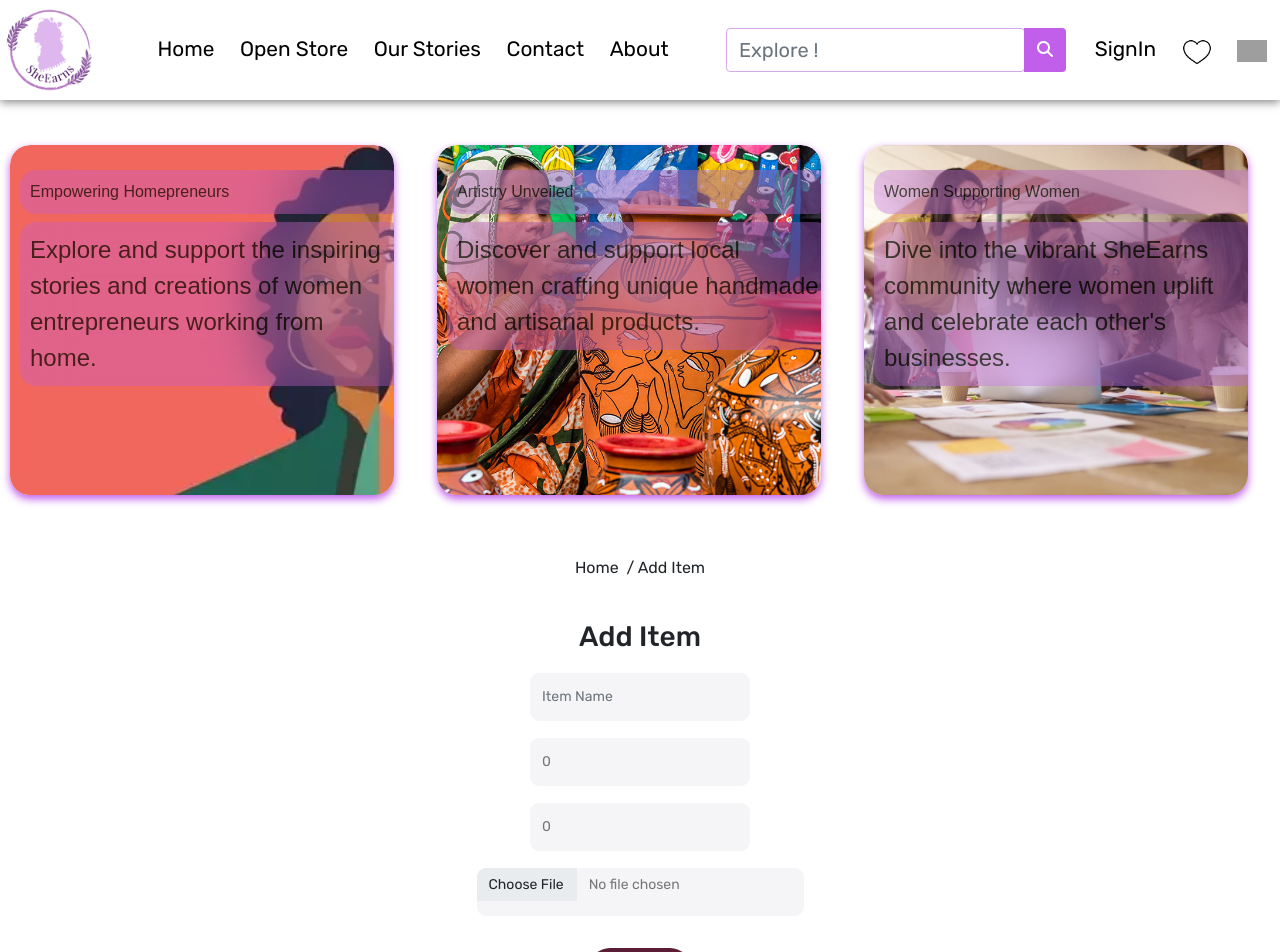
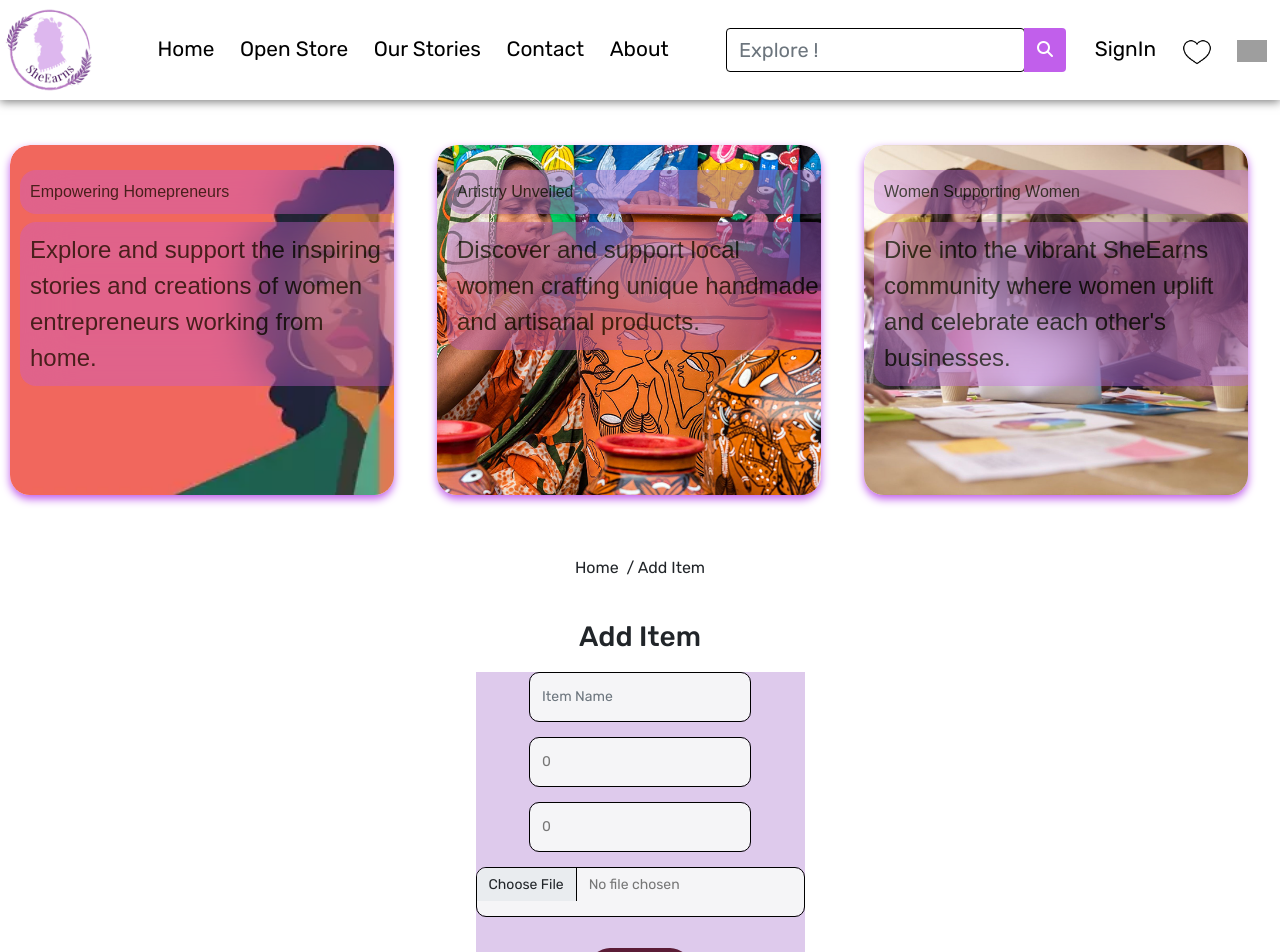
Before and after one commit to MonalikaPatnaik/SheEARNS, a React (Create React App) app in the folder client/: page /createItems in a window 1280 px wide. Shown: the top 952 px of the page. Built offline with nearby package versions, Linux system fonts and the light colour scheme; grey boxes are pictures that could not be loaded.

Commit message:
rechange of form ui

```diff
--- a/client/src/App.css
+++ b/client/src/App.css
@@ -538,7 +538,6 @@ footer .input-group-text {
 .contact-inner-wrapper {
   padding: 30px 20px;
   border-radius: 15px;
-  background-color: #decaec;
   gap: 15px;
 }
 
@@ -556,7 +555,7 @@ footer .input-group-text {
 .contact-inner-wrapper form .form-control {
   background-color: #f5f5f7;
   border-radius: 10px;
-  border-color: transparent;
+  /* border-color: transparent; */
   padding: 10px;
 }
 
@@ -626,7 +625,7 @@ footer .input-group-text {
 }
 
 .store-card {
-  background-color: white;
+  background-color: #decaec;
   border-radius: 10px;
   width: 600px;
   margin: 0 auto;
@@ -635,14 +634,18 @@ footer .input-group-text {
 }
 .store-header{
   margin-top: 10px;
-  text-decoration: underline;
+  /* text-decoration: underline; */
 }
 .auth-card {
   padding: 10px;
 }
 .auth-card form{
+  background-color: #decaec;
   margin: auto;
   margin-bottom: 15px;
+}
+.auth-card form input{
+  border: 1px solid black;
 }
 
 .auth-card h3 {
@@ -662,7 +665,6 @@ footer .input-group-text {
   color: var(--color-777777);
   font-size: 14px;
   border-radius: 10px;
-  border-color: transparent;
 }
 
 .auth-card a {
--- a/client/src/pages/Contact.css
+++ b/client/src/pages/Contact.css
@@ -1,5 +1,5 @@
 .contact-card{
-   background-color: #fff;
+   background-color: #decaec;
    width: 100%;
    border-radius: 10px;
    box-shadow: rgba(0, 0, 0, 0.25) 0px 14px 28px, rgba(0, 0, 0, 0.22) 0px 10px 10px;
@@ -12,7 +12,7 @@
 .contact-header h3{
    display: flex;
    justify-content: center;
-   text-decoration: underline;
+   /* text-decoration: underline; */
 }
 .contact-form{
    display: block;
@@ -22,3 +22,9 @@
    margin: auto;
    background-color: transparent;
 }
+.contact-form form div input{
+   height: 60px;
+}
+.form-control{
+   border: 1px solid black;
+}
```
